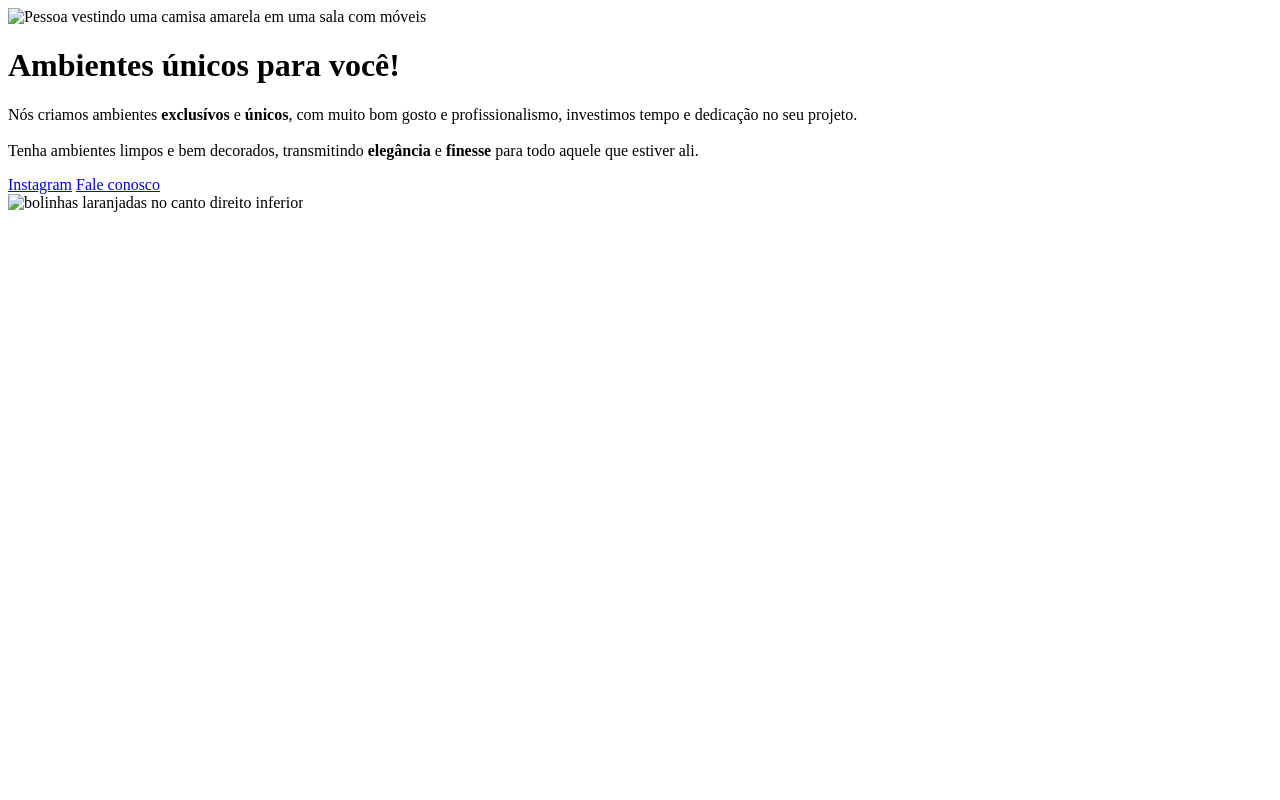
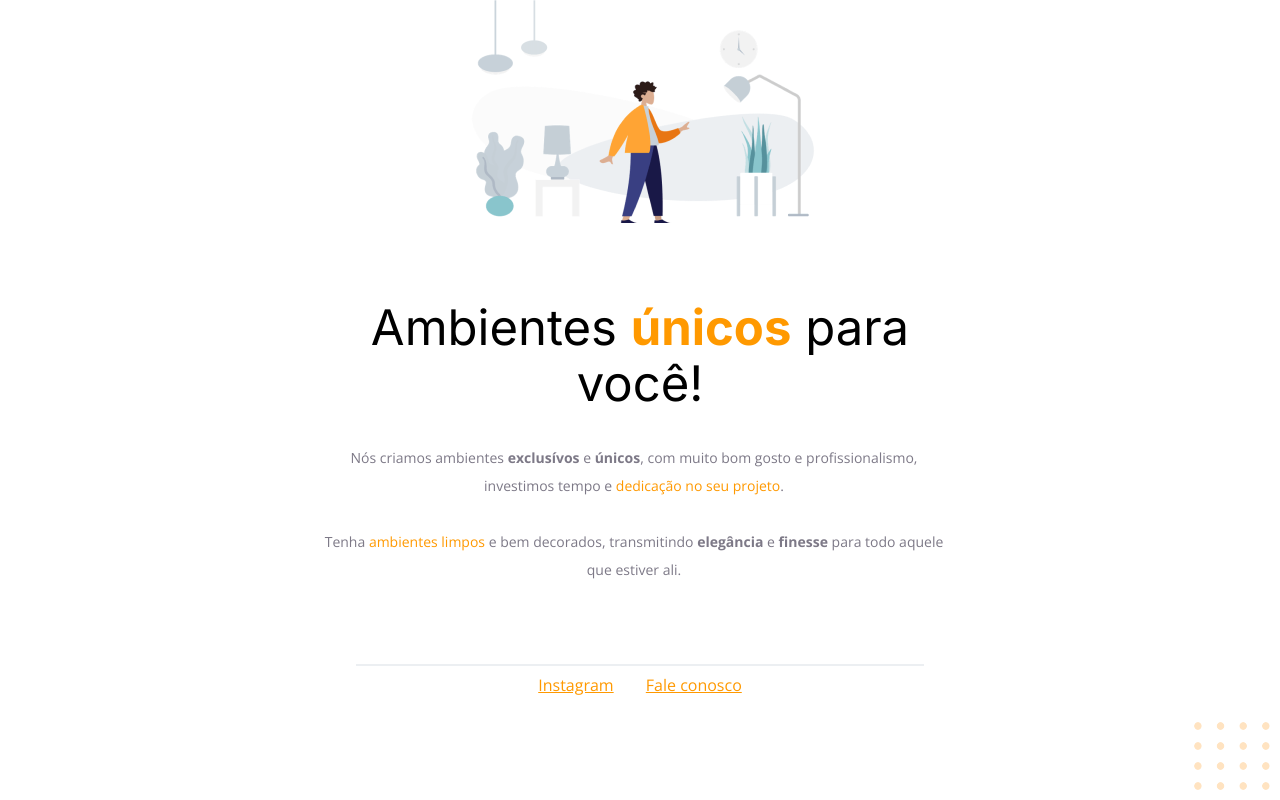
Before and after one commit to arthursnr/projeto1-explorer, a plain HTML site: page index.html in a window 1280 px wide. Drawn offline with nearby package versions, Linux system fonts and the light colour scheme; the site is published under a folder, as on GitHub Pages, so addresses that start at the root find nothing.

Commit message:
Update index.html

```diff
--- a/index.html
+++ b/index.html
@@ -8,14 +8,14 @@
     <link rel="preconnect" href="https://fonts.gstatic.com" crossorigin>
     <link href="https://fonts.googleapis.com/css2?family=Inter:wght@400;500;700&family=Open+Sans:wght@400;700&display=swap" rel="stylesheet">
 
-    <link rel="stylesheet" href="/style.css">
+    <link rel="stylesheet" href="style.css">
 
     <title>Móveis customizados</title>
 </head>
 <body>
     <div id="hero">
 
-        <img src="/img/image 1.png" alt="Pessoa vestindo uma camisa amarela em uma sala com móveis">
+        <img src="img/image 1.png" alt="Pessoa vestindo uma camisa amarela em uma sala com móveis">
     <h1>
         Ambientes <span>únicos</span> para você!
     </h1>
@@ -36,7 +36,7 @@
             <a href="mailto:moveisparavoce@moveisparavoce.com">Fale conosco</a>
 </div>
 
-<img src="/img/balls-decoration.svg" alt="bolinhas laranjadas no canto direito inferior" id="balls">
+<img src="img/balls-decoration.svg" alt="bolinhas laranjadas no canto direito inferior" id="balls">
 
 </body>
 </html>
```
